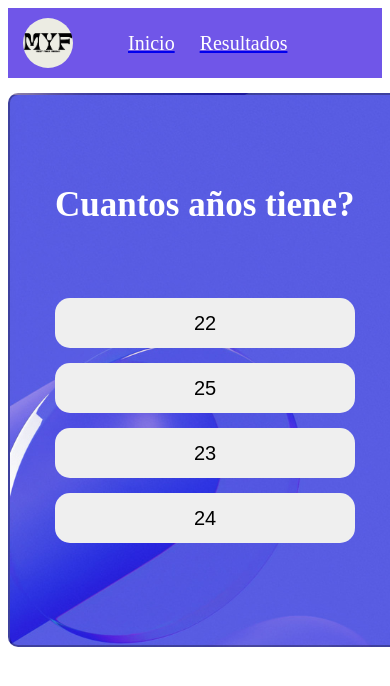
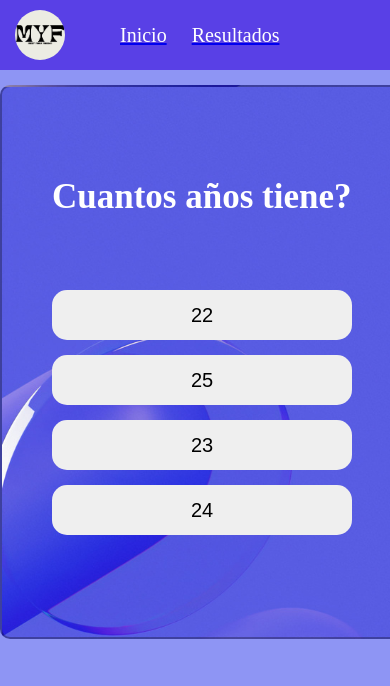
Before and after one commit to Michellemoreno04/meet-yout-friend, a React (Vite) app: page /preguntas in a window 390 px wide. Shown: the top 686 px of the page. Built offline with nearby package versions, Linux system fonts and the light colour scheme.

Commit message:
aqui le puse el bacground de color purpura

```diff
--- a/src/App.css
+++ b/src/App.css
@@ -1,4 +1,6 @@
-
+body{
+  background-color: rgba(27, 41, 234, 0.493);
+}
 .presentacion{
     width: 1000px;
     height: 500px;
--- a/src/preguntas/preguntas.css
+++ b/src/preguntas/preguntas.css
@@ -1,3 +1,8 @@
+body, html {   /*esto es para que el navbar quete pegado arriva*/
+    margin: 0;
+    padding: 0;
+}
+
 .preguntas{
 
     width: 1000px;
@@ -19,6 +24,7 @@
 .nav{
     width: 100%;
     height: 70px;
+
     background-color: rgba(76, 43, 226, 0.797);
     display: flex;
     align-items: center;
@@ -76,8 +82,13 @@ transform: scale(1.1);
                            /*para mobile*/
 
 @media screen and (max-width:1000px) {
+
+    body, html {   /*esto es para que el navbar quete pegado arriva*/
+        margin: 0;
+        padding: 0;
+    }
     .preguntas{
-        width: 340px;
+        width: 350px;
         margin: auto;
         margin-top: 15px;
     }
--- a/src/preguntas/preguntas.js
+++ b/src/preguntas/preguntas.js
@@ -49,7 +49,7 @@ const preguntas =[
 
     ]
 },{
-    pregunta:  " Cuál crees que es mi mayor miedo o preocupación?",
+    pregunta:  " Cuál crees que es su mayor miedo o preocupación?",
     opciones: [
         {respuestas: "Perder familias cercanos", isCorrect: true},
         {respuestas: "Tirarme de un caida", isCorrect: false},
@@ -76,7 +76,7 @@ const preguntas =[
 
     ]
 },{
-    pregunta:  "Que es lo que mas me molesta?",
+    pregunta:  "Que es lo que mas le molesta?",
     opciones: [
         {respuestas: "La falta de respeto", isCorrect: true},
         {respuestas: "Desorden", isCorrect: false},
@@ -85,7 +85,7 @@ const preguntas =[
 
     ]
 },{
-    pregunta:  "Que me gusta estudiar?",
+    pregunta:  "Que le gusta estudiar?",
     opciones: [
         {respuestas: "Programacion", isCorrect: true},
         {respuestas: "Hacking", isCorrect: false},
```
